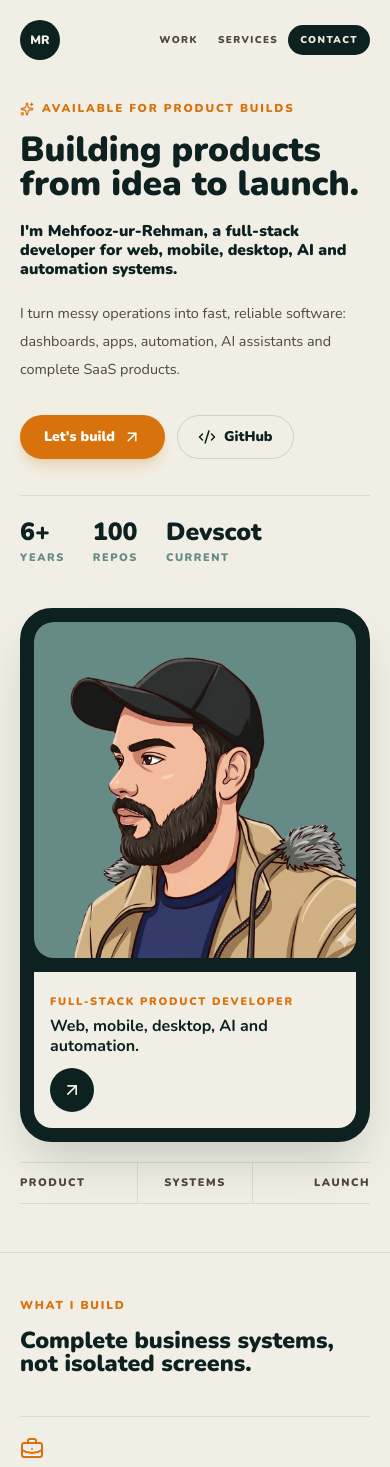
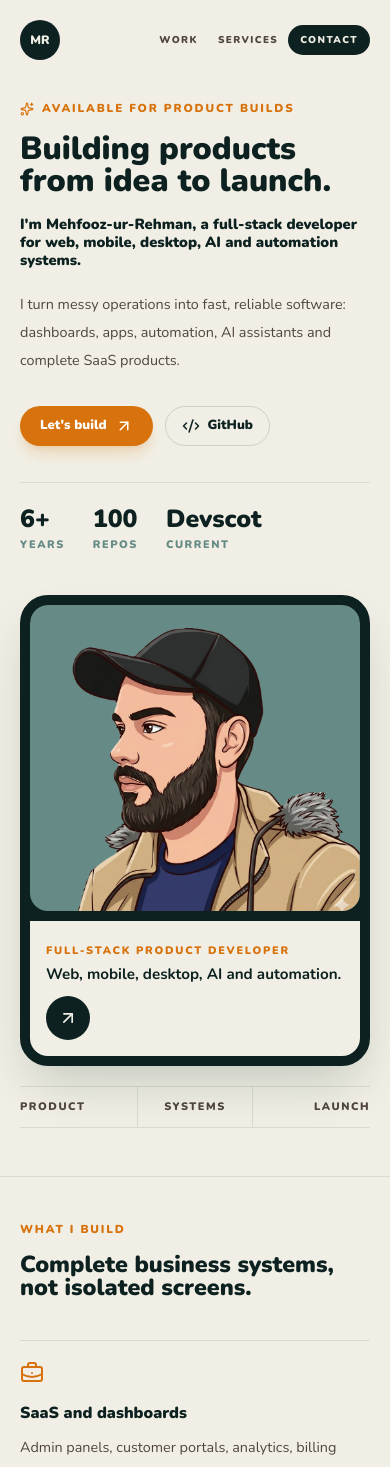
Before and after one commit to MehfoozurRehman/portfolio, a Next.js app: page / in a window 390 px wide. Shown: the top 1467 px of the page. Built offline with nearby package versions, Linux system fonts and the light colour scheme.

Commit message:
Reduce mobile portfolio hero scale

```diff
--- a/app/page.tsx
+++ b/app/page.tsx
@@ -34,20 +34,20 @@ export default function Home() {
             <Sparkles size={14} aria-hidden="true" />
             Available for product builds
           </p>
-          <h1 className={`${displayClass} text-[clamp(2.18rem,4.35vw,4.15rem)]`}>
+          <h1 className={`${displayClass} text-[clamp(2rem,4.35vw,4.05rem)]`}>
             Building products from idea to launch.
           </h1>
-          <h2 className="mt-5 max-w-[500px] text-[clamp(0.98rem,1.22vw,1.2rem)] font-black leading-[1.22] tracking-normal">
+          <h2 className="mt-5 max-w-[500px] text-[clamp(0.92rem,1.22vw,1.18rem)] font-black leading-[1.22] tracking-normal">
             I&apos;m Mehfooz-ur-Rehman, a full-stack developer for web, mobile, desktop, AI and automation systems.
           </h2>
           <p className="mt-5 max-w-[500px] text-[0.9rem] leading-7 text-[#50463F] sm:text-[0.95rem]">
             I turn messy operations into fast, reliable software: dashboards, apps, automation, AI assistants and complete SaaS products.
           </p>
           <div className="mt-8 flex flex-wrap items-center gap-3">
-            <a className="inline-flex min-h-11 items-center gap-2 rounded-full bg-[#D7720C] px-6 text-sm font-black text-white shadow-lg shadow-[#D7720C]/20" href="#contact">
+            <a className="inline-flex min-h-10 items-center gap-2 rounded-full bg-[#D7720C] px-5 text-[0.82rem] font-black text-white shadow-lg shadow-[#D7720C]/20 sm:min-h-11 sm:px-6 sm:text-sm" href="#contact">
               Let&apos;s build <ArrowUpRight size={18} aria-hidden="true" />
             </a>
-            <a className="inline-flex min-h-11 items-center gap-2 rounded-full border border-[#0C2120]/15 px-5 text-sm font-black text-[#0C2120]" href={profile.github} target="_blank" rel="noreferrer">
+            <a className="inline-flex min-h-10 items-center gap-2 rounded-full border border-[#0C2120]/15 px-4 text-[0.82rem] font-black text-[#0C2120] sm:min-h-11 sm:px-5 sm:text-sm" href={profile.github} target="_blank" rel="noreferrer">
               <Code2 size={18} aria-hidden="true" /> GitHub
             </a>
           </div>
@@ -78,14 +78,14 @@ export default function Home() {
             <strong className="text-[1.05rem] font-black leading-tight">Complete products, not just screens.</strong>
           </div>
           <div className="absolute -bottom-6 left-8 hidden h-16 w-[82%] rounded-full bg-[#0C2120]/10 blur-2xl lg:block" />
-          <div className="relative overflow-hidden rounded-[32px] border-[14px] border-[#0C2120] bg-[#0C2120] shadow-2xl shadow-[#0C2120]/20">
-            <div className="relative aspect-[0.96] overflow-hidden rounded-[20px] bg-[#668A85]">
+          <div className="relative overflow-hidden rounded-[28px] border-[10px] border-[#0C2120] bg-[#0C2120] shadow-2xl shadow-[#0C2120]/20 sm:rounded-[32px] sm:border-[14px]">
+            <div className="relative aspect-[1.08] overflow-hidden rounded-[18px] bg-[#668A85] sm:aspect-[0.96] sm:rounded-[20px]">
               <Image className="h-full w-full object-cover object-center" src="/pic.webp" alt="Mehfooz-ur-Rehman" width={720} height={840} priority />
             </div>
-            <div className="grid gap-3 border-t-[14px] border-[#0C2120] bg-[#F1EFE5] p-4 text-[#0C2120] sm:grid-cols-[1fr_auto] sm:items-center">
+            <div className="grid gap-3 border-t-[10px] border-[#0C2120] bg-[#F1EFE5] p-4 text-[#0C2120] sm:grid-cols-[1fr_auto] sm:items-center sm:border-t-[14px]">
               <div>
                 <span className="text-[0.68rem] font-black uppercase tracking-[0.16em] text-[#D7720C]">{profile.role}</span>
-                <strong className="mt-1 block text-[1rem] leading-tight">Web, mobile, desktop, AI and automation.</strong>
+                <strong className="mt-1 block text-[0.95rem] leading-tight sm:text-[1rem]">Web, mobile, desktop, AI and automation.</strong>
               </div>
               <a className="inline-flex size-11 items-center justify-center rounded-full bg-[#0C2120] text-[#F1EFE5]" href="#work" aria-label="View work">
                 <ArrowUpRight size={20} aria-hidden="true" />
```
